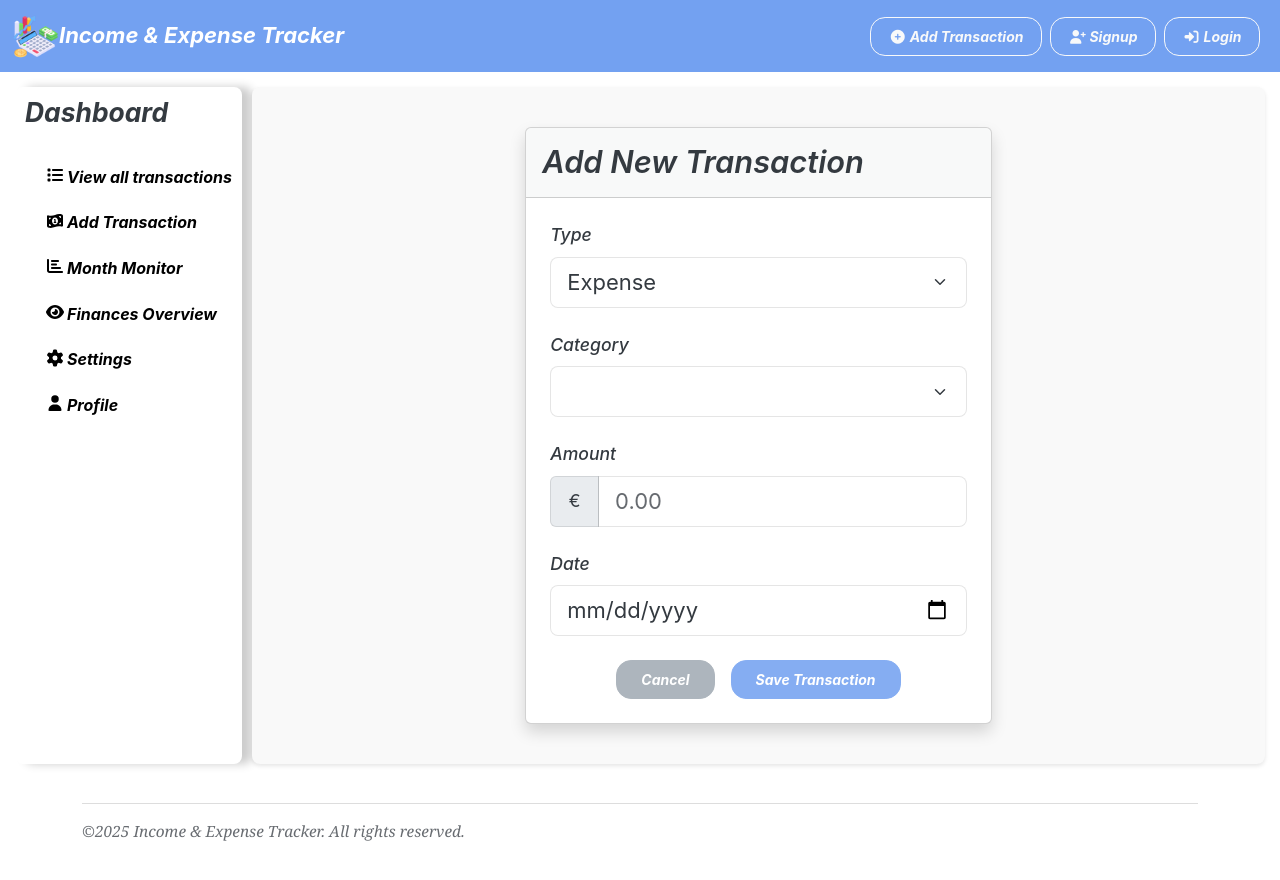
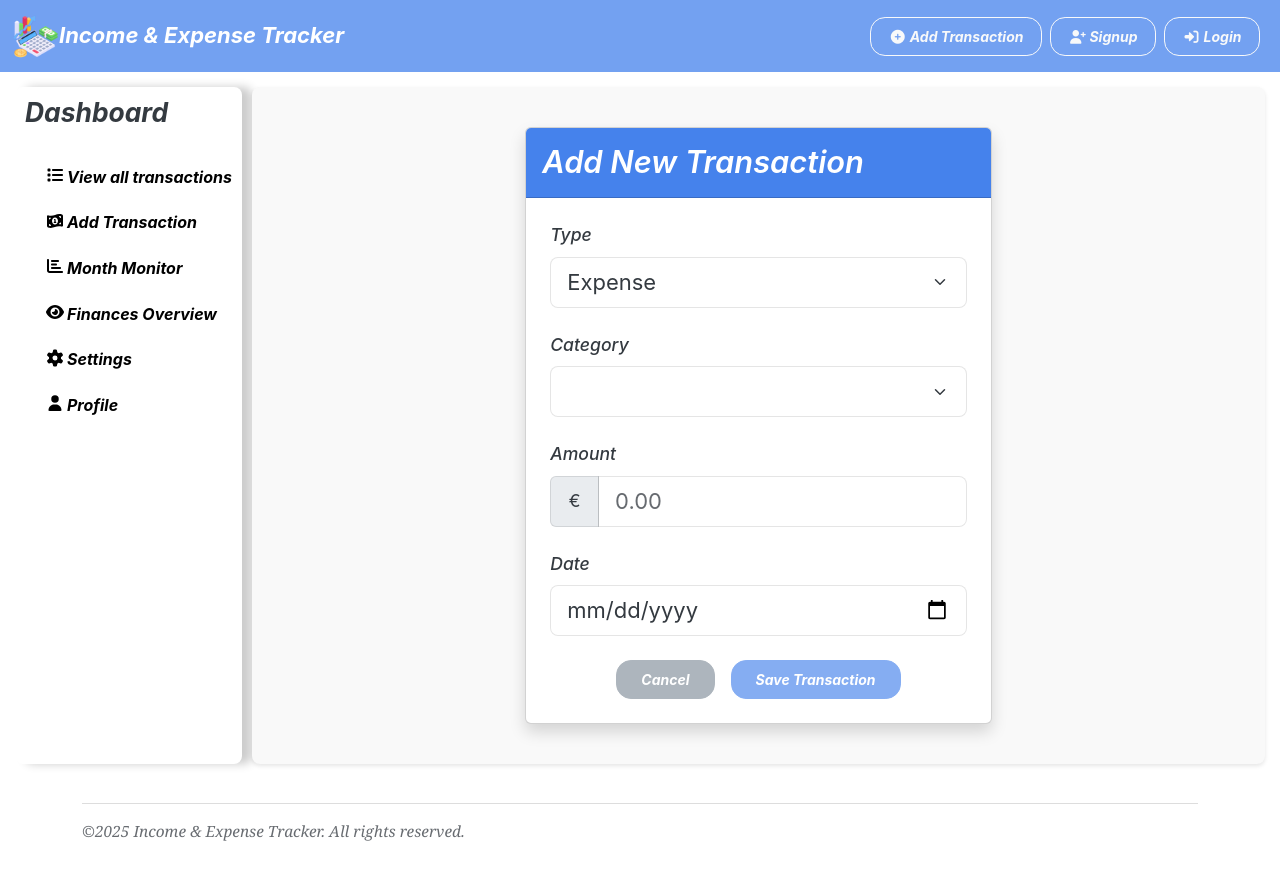
Before and after one commit to nsimat/Expenses.API, an Angular app in the folder Expenses.Frontend/: page /add in a window 1280 px wide. Shown: the top 880 px of the page. Built offline with nearby package versions, Linux system fonts and the light colour scheme.

Commit message:
Enhance card header color for clarity

```diff
--- a/Expenses.Frontend/src/app/components/transaction-form/transaction-form.html
+++ b/Expenses.Frontend/src/app/components/transaction-form/transaction-form.html
@@ -2,7 +2,7 @@
   <div class="row justify-content-center">
     <div class="col-md-8 col-lg-6">
       <div class="card shadow">
-        <div class="card-header bg-lighty py-3">
+        <div class="card-header bg-primary py-3 text-white">
           <h3 class="card-title mb-0 fw-semibold">
             <i>{{ isEditMode ? 'Edit ' : 'Add New ' }} Transaction</i>
           </h3>
```
